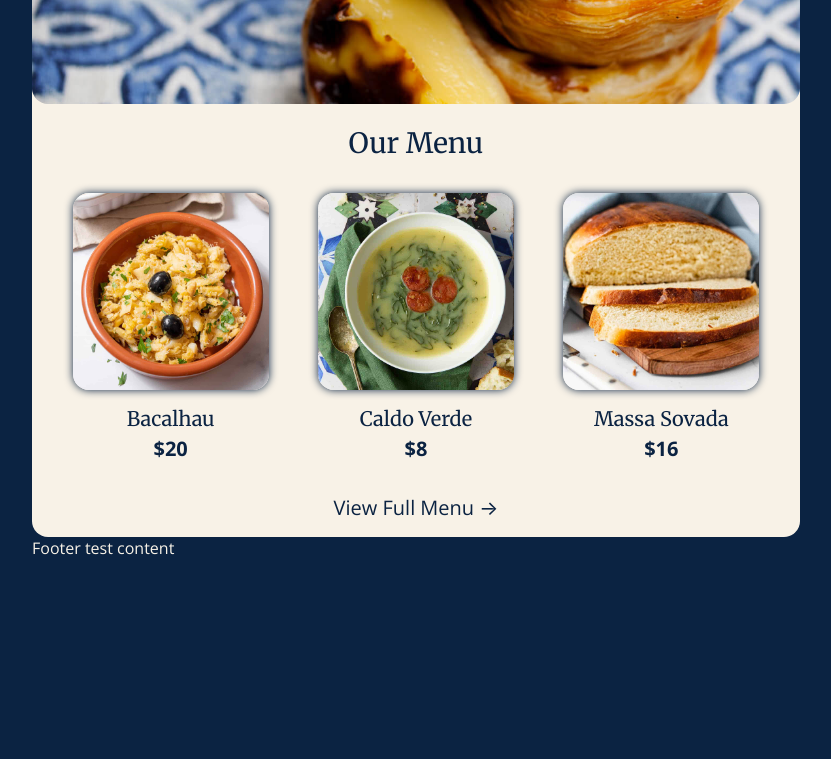
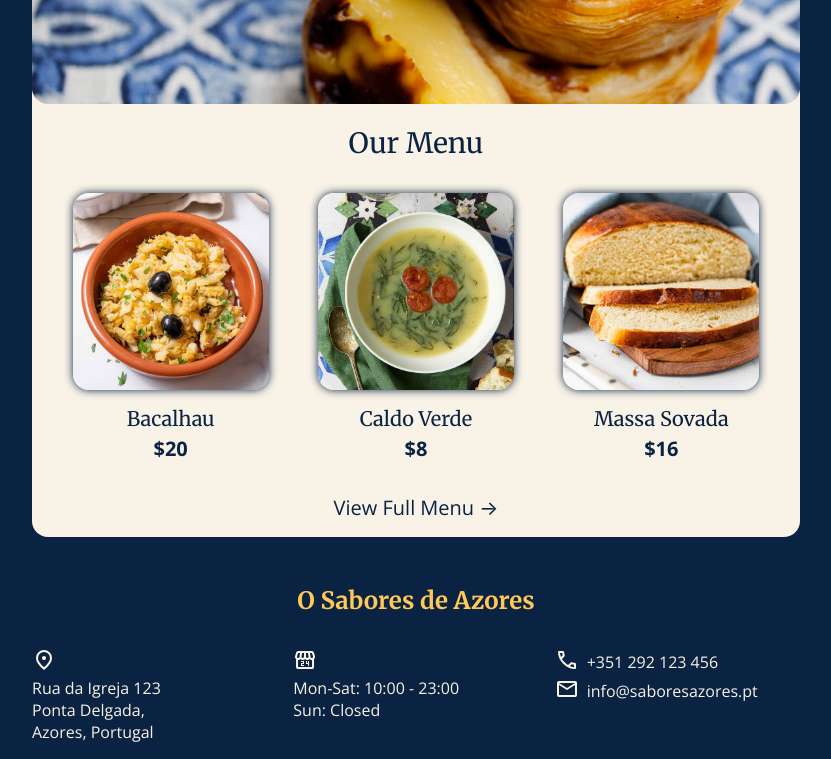
Before and after one commit to ben-weeks/restaurant-page, a website built with webpack: page src/template.html in a window 1280 px wide. Shown: the part 341-1100 px from the top of the page, without its empty margins (224-1055 px from the left). Before the commit the page ends 900 px from the top, so only its background shows below. Built offline with nearby package versions, Linux system fonts and the light colour scheme.

Commit message:
footer first pass with styling

```diff
--- a/src/stylesheets/main-styles.css
+++ b/src/stylesheets/main-styles.css
@@ -62,3 +62,56 @@ button {
 button:hover {
     cursor: pointer;
 }
+
+/* Footer */
+.footer-content {
+    margin: 1rem auto;
+
+    display: grid;
+    grid-template: repeat(2, 1fr) / repeat(3, 1fr);
+    column-gap: 1rem;
+}
+
+.footer-content > div {
+    display: flex;
+    flex-flow: column nowrap;
+}
+
+.footer-title {
+    grid-column: 1 / -1;
+    grid-row-start: 1;
+
+    display: flex;
+    justify-content: center;
+    align-items: center;
+
+    font-family: 'Merriweather', serif;
+    font-size: 1.5rem;
+    font-weight: bold;
+
+    color: var(--golden-yellow);
+}
+
+.footer-address::before {
+    content: url("../images/address.svg");
+}
+
+.footer-hours::before {
+    content: url("../images/hours.svg");
+}
+
+.footer-contact > div {
+    display: flex;
+    align-items: center;
+}
+
+.footer-phone-number::before {
+    content: url("../images/phone.svg");
+    margin-right: 0.5rem;
+    vertical-align: middle;
+}
+
+.footer-email::before {
+    content: url("../images/email.svg");
+    margin-right: 0.5rem;
+}
--- a/src/template.html
+++ b/src/template.html
@@ -21,7 +21,24 @@
     <div class="content"></div>
     <footer>
         <div class="footer-content">
-            <p>Footer test content</p>
+            <div class="footer-title">O Sabores de Azores</div>
+            <div class="footer-address">
+                <p>Rua da Igreja 123</p>
+                <p>Ponta Delgada,</p>
+                <p>Azores, Portugal</p>
+            </div>
+            <div class="footer-hours">
+                <p>Mon-Sat: 10:00 - 23:00</p>
+                <p>Sun: Closed</p>
+            </div>
+            <div class="footer-contact">
+                <div class="footer-phone-number">
+                    <p>+351 292 123 456</p>
+                </div>
+                <div class="footer-email">
+                    <p>info@saboresazores.pt</p>
+                </div>
+            </div>
         </div>
     </footer>
 </body>
```
Also changed, not shown: src/images/address.svg (added), src/images/email.svg (added), src/images/hours.svg (added), src/images/phone.svg (added), 2 other files.
